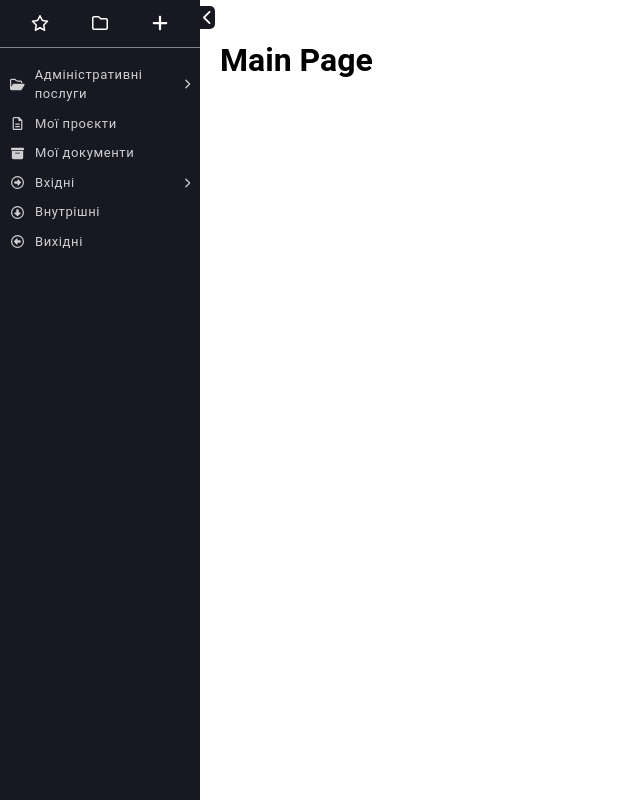
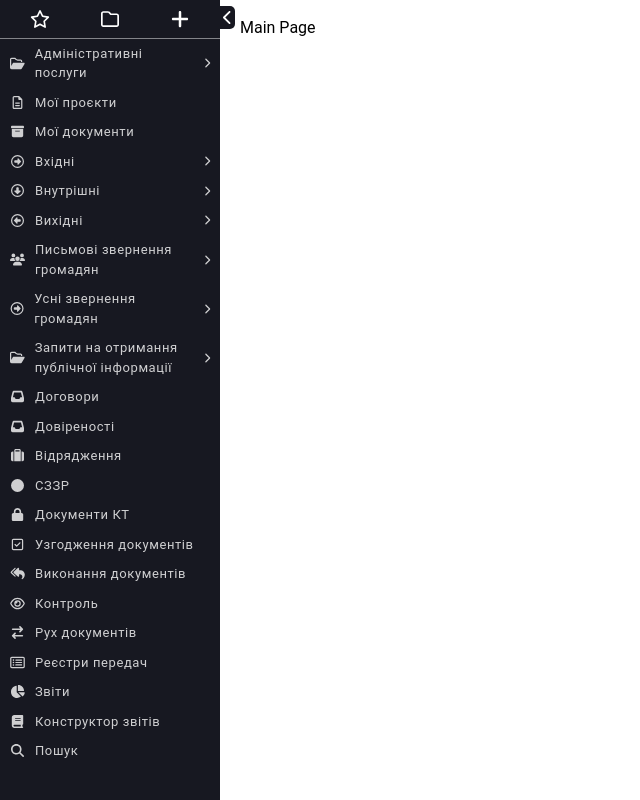
Before and after one commit to radishevskyi/admin-panel, a Next.js app: page / in a window 1280 px wide. Shown: the whole page, without its empty margins (0-640 px from the left). Built offline with nearby package versions, Linux system fonts and the light colour scheme.

Commit message:
initial-sidebar

```diff
--- a/src/shared/assets/styles/globals.css
+++ b/src/shared/assets/styles/globals.css
@@ -1,7 +1,128 @@
+html,
+body,
+div,
+span,
+applet,
+object,
+iframe,
+h1,
+h2,
+h3,
+h4,
+h5,
+h6,
+p,
+blockquote,
+pre,
+a,
+abbr,
+acronym,
+address,
+big,
+cite,
+code,
+del,
+dfn,
+em,
+img,
+ins,
+kbd,
+q,
+s,
+samp,
+small,
+strike,
+strong,
+sub,
+sup,
+tt,
+var,
+b,
+u,
+i,
+center,
+dl,
+dt,
+dd,
+ol,
+ul,
+li,
+fieldset,
+form,
+label,
+legend,
+table,
+caption,
+tbody,
+tfoot,
+thead,
+tr,
+th,
+td,
+article,
+aside,
+canvas,
+details,
+embed,
+figure,
+figcaption,
+footer,
+header,
+hgroup,
+menu,
+nav,
+output,
+ruby,
+section,
+summary,
+time,
+mark,
+audio,
+video {
+  margin: 0;
+  padding: 0;
+  border: 0;
+  font-size: 100%;
+  font: inherit;
+  vertical-align: baseline;
+}
+/* HTML5 display-role reset for older browsers */
+article,
+aside,
+details,
+figcaption,
+figure,
+footer,
+header,
+hgroup,
+menu,
+nav,
+section {
+  display: block;
+}
 body {
+  line-height: 1;
   color: black;
   background: white;
-  margin: 0;
   font-family: Roboto, -apple-system, BlinkMacSystemFont, 'Segoe UI', Roboto,
     'Helvetica Neue', Arial, sans-serif;
 }
+ol,
+ul {
+  list-style: none;
+}
+blockquote,
+q {
+  quotes: none;
+}
+blockquote:before,
+blockquote:after,
+q:before,
+q:after {
+  content: '';
+  content: none;
+}
+table {
+  border-collapse: collapse;
+  border-spacing: 0;
+}
--- a/src/shared/components/sidebar/header.jsx
+++ b/src/shared/components/sidebar/header.jsx
@@ -11,18 +11,18 @@ function Header({ onToggleSidebar, isCollapsed }) {
   };
 
   return (
-    <header className={`header ${isCollapsed ? 'collapsedHeader' : ''}`}>
-      <button className='button'>
+    <header className={`header ${isCollapsed ? 'collapsed-header' : ''}`}>
+      <button className='header-buttons'>
         <FontAwesomeIcon icon={faStar} className='icon' />
       </button>
-      <button className='button'>
-        <FontAwesomeIcon icon={faFolder} className='iconFolder' />
+      <button className='header-buttons'>
+        <FontAwesomeIcon icon={faFolder} className='icon folder' />
       </button>
-      <button className='button'>
+      <button className='header-buttons'>
         <FontAwesomeIcon icon={faPlus} onClick={toggleMenu} className='icon' />
       </button>
       {isMenuOpen && (
-        <div className={`dropdownMenu ${isCollapsed ? 'collapsedMenu' : ''}`}>
+        <div className={`dropdown-menu ${isCollapsed ? 'collapsed-menu' : ''}`}>
           <ul>
             <li>Вихідний документ</li>
             <li>Внутрішній документ</li>
@@ -31,14 +31,12 @@ function Header({ onToggleSidebar, isCollapsed }) {
         </div>
       )}
       <button
-        className={`buttonChevronLeft ${
-          isCollapsed ? 'collapsedPosition' : ''
-        }`}
+        className={`button-collapse ${isCollapsed ? 'collapsed-position' : ''}`}
         onClick={onToggleSidebar}
       >
         <FontAwesomeIcon
           icon={faChevronLeft}
-          className={`chevronIcon ${isCollapsed ? 'is--collapsed' : ''}`}
+          className={`chevron-icon ${isCollapsed ? 'is--collapsed' : ''}`}
         />
       </button>
     </header>
--- a/src/shared/components/sidebar/header.scss
+++ b/src/shared/components/sidebar/header.scss
@@ -2,16 +2,15 @@
   display: flex;
   justify-content: space-around;
   position: relative;
-  padding: 10px;
-}
+  padding: 5px;
 
-.header.collapsedHeader {
+  &.collapsed-header {
     flex-direction: column;
     align-items: center;
     gap: 10px;
   }
 
-.header::after {
+  &::after {
     content: '';
     position: absolute;
     left: 0;
@@ -20,32 +19,64 @@
     height: 0.1px;
     background-color: rgba(255, 255, 255, 0.468);
   }
+}
 
-.button {
+.header-buttons {
   background: none;
   border: none;
   color: white;
   cursor: pointer;
   padding: 4px;
+
+  &:hover {
+    color: #95f4ff;
+  }
 }
 
 .icon {
+  font-size: 20px;
+  width: 20px;
+  height: 20px;
+
+  &.folder {
     font-size: 18px;
     width: 18px;
     height: 18px;
   }
-
-.iconFolder {
-  font-size: 16px;
-  width: 16px;
-  height: 16px;
 }
 
-.button:hover {
-  color: #95f4ff;
+.dropdown-menu {
+  position: absolute;
+  top: 30px;
+  right: -115px;
+  background-color: white;
+  border: 1px solid #1e1f32;
+  border-radius: 3px;
+  width: 160px;
+  z-index: 1000;
+
+  &.collapsed-menu {
+    top: 105px;
+    right: -130px;
   }
 
-.buttonChevronLeft {
+  ul {
+    padding: 3px 0;
+  }
+
+  li {
+    padding: 5px;
+    color: black;
+    cursor: pointer;
+    font-size: 13px;
+
+    &:hover {
+      background-color: rgba(0, 0, 0, 0.09);
+    }
+  }
+}
+
+.button-collapse {
   border: none;
   color: white;
   font-size: 15px;
@@ -57,51 +88,19 @@
   border-top-right-radius: 5px;
   border-bottom-right-radius: 5px;
   padding: 3px;
+
+  &:hover {
+    background-color: rgba(0, 0, 0, 0.575);
+  }
 }
 
-.buttonChevronLeft:hover {
-  background-color: rgba(0, 0, 0, 0.575);
+.collapsed-position {
+  right: -25px;
 }
 
-.collapsedPosition {
-  right: -20px;
-}
-
-.chevronIcon {
+.chevron-icon {
   transition: transform 0.3s;
   &.is--collapsed {
     transform: rotate(180deg);
   }
 }
-
-.dropdownMenu {
-  position: absolute;
-  top: 35px;
-  right: -110px;
-  background-color: white;
-  border: 1px solid #1e1f32;
-  border-radius: 3px;
-  width: 160px;
-}
-
-.dropdownMenu.collapsedMenu {
-  top: 110px;
-  right: -130px;
-}
-
-.dropdownMenu ul {
-  list-style: none;
-  padding: 3px 0;
-  margin: 0;
-}
-
-.dropdownMenu li {
-  padding: 5px;
-  color: black;
-  cursor: pointer;
-  font-size: 13px;
-}
-
-.dropdownMenu li:hover {
-  background-color: rgba(0, 0, 0, 0.09);
-}
--- a/src/shared/components/sidebar/list-item.jsx
+++ b/src/shared/components/sidebar/list-item.jsx
@@ -12,13 +12,13 @@ function ListItem({ id, text, icon, isSidebarCollapsed, subMenu }) {
   return (
     <li className='list-item-container'>
       <div
-        className={`sidebarList ${isSidebarCollapsed ? 'collapsed' : ''}`}
+        className={`sidebar-list-item ${isSidebarCollapsed ? 'collapsed' : ''}`}
         onClick={toggleOpen}
       >
         <FontAwesomeIcon icon={icon} className='icons' />
         {!isSidebarCollapsed && (
           <>
-            <span className='adminServices'>{text}</span>
+            <span className='admin-services'>{text}</span>
             {subMenu && (
               <FontAwesomeIcon
                 icon={faChevronRight}
@@ -30,13 +30,13 @@ function ListItem({ id, text, icon, isSidebarCollapsed, subMenu }) {
       </div>
       {subMenu && (
         <ul
-          className={`subMenu ${isOpen ? 'is--open' : ''} ${
+          className={`submenu ${isOpen ? 'is--open' : ''} ${
             isSidebarCollapsed ? 'is--sidebar-collapsed' : ''
           }`}
         >
           {subMenu.map((subItem) => (
-            <li key={subItem.id} className='sidebarList'>
-              <span className='adminServices'>{subItem.text}</span>
+            <li key={subItem.id} className='sidebar-list-item'>
+              <span className='admin-services'>{subItem.text}</span>
             </li>
           ))}
         </ul>
--- a/src/shared/components/sidebar/list-item.scss
+++ b/src/shared/components/sidebar/list-item.scss
@@ -2,23 +2,69 @@
   position: relative;
 
   &:hover {
-    .subMenu.is--sidebar-collapsed {
+    .submenu.is--sidebar-collapsed {
       display: block;
       position: absolute;
-      left: 20px;
+      left: 30px;
       top: 0;
+      background-color: #1e2131;
+      font-size: 12px;
+      z-index: 1000;
     }
   }
 }
 
-.subMenu {
+.submenu {
   list-style-type: none;
-  padding-left: 15px;
   position: relative;
   display: none;
-  background-color: gray;
+  background-color: rgba(128, 128, 128, 0.11);
 
   &:not(.is--sidebar-collapsed).is--open {
     display: block;
   }
 }
+
+.sidebar-list-item {
+  display: flex;
+  align-items: center;
+  color: rgba(255, 255, 255, 0.797);
+  line-height: 1.5;
+  padding: 5px 10px;
+  letter-spacing: 0.6px;
+  position: relative;
+  user-select: none;
+
+  &:hover {
+    color: white;
+    background-color: rgba(255, 255, 255, 0.112);
+  }
+
+  &.collapsed {
+    padding: 10px;
+
+    &:hover {
+      color: #95f4ff;
+      background: none;
+    }
+  }
+}
+
+.arrow {
+  font-size: 10px;
+  margin-left: auto;
+  transition: transform 0.2s;
+
+  &.open {
+    transform: rotate(90deg);
+  }
+}
+
+.icons {
+  width: 15px;
+}
+
+.admin-services {
+  margin: 0;
+  padding: 0 10px;
+}
--- a/src/shared/components/sidebar/sidebar.jsx
+++ b/src/shared/components/sidebar/sidebar.jsx
@@ -17,12 +17,14 @@ function Sidebar() {
 
   return (
     <>
-      <div className={`sidebar ${isCollapsed ? 'collapsed' : ''}`}>
+      <div className={`sidebar ${isCollapsed ? 'sidebar-collapsed' : ''}`}>
         <Header
           onToggleSidebar={handleCollapseToggle}
           isCollapsed={isCollapsed}
         />
-        <ul className={`navigation ${isCollapsed ? 'collapsed' : ''}`}>
+        <ul
+          className={`sidebar-list ${isCollapsed ? 'sidebar-collapsed' : ''}`}
+        >
           {menuList.map((item) => (
             <ListItem
               text={item.text}
--- a/src/shared/components/sidebar/sidebar.scss
+++ b/src/shared/components/sidebar/sidebar.scss
@@ -1,111 +1,29 @@
 .sidebar {
-  width: 200px;
+  width: 220px;
   background-color: #171821;
   box-sizing: border-box;
-  height: 100%;
+  height: 100vh;
   padding: 0;
-}
 
-.sidebar.collapsed {
+  &.sidebar-collapsed {
     display: flex;
     flex-direction: column;
     align-items: center;
     width: 60px;
   }
+}
 
-.navigation {
-  list-style-type: none;
-  padding: 0;
+.sidebar-list {
   font-size: 13px;
   cursor: pointer;
+  height: calc(100vh - 48px);
+  overflow: auto;
+  scrollbar-width: thin;
+
+  &.sidebar-collapsed {
+    display: flex;
+    flex-direction: column;
+    align-items: center;
+    width: 60px;
   }
-
-.sidebarList {
-  display: flex;
-  align-items: center;
-  color: rgba(255, 255, 255, 0.797);
-  line-height: 1.5;
-  padding: 5px 10px;
-  letter-spacing: 0.6px;
-  position: relative;
-  user-select: none;
 }
-
-.sidebarList:hover {
-  color: white;
-  background-color: rgba(255, 255, 255, 0.112);
-}
-
-.sidebarList.collapsed {
-  padding: 10px;
-}
-
-.sidebarList.collapsed:hover {
-  color: #95f4ff;
-  background: none;
-}
-
-.arrow {
-  font-size: 10px;
-  margin-left: auto;
-  transition: transform 0.2s;
-}
-
-.arrow.open {
-  transform: rotate(90deg);
-}
-
-.icons {
-  width: 15px;
-}
-
-.adminServices {
-  margin: 0;
-  padding: 0 10px;
-}
-
-.collapseButton {
-  background: none;
-  border: none;
-  color: white;
-  font-size: 20px;
-  cursor: pointer;
-  margin: 10px;
-  align-self: flex-end;
-}
-
-.collapseButton:hover {
-  color: #ccc;
-}
-
-.dropdownMenu {
-  position: absolute;
-  top: 140px;
-  left: 50px;
-  background-color: white;
-  border: 1px solid #1e1f32;
-  border-radius: 3px;
-  width: 160px;
-}
-
-.dropdownMenu.collapsedMenu {
-  top: 110px;
-  right: -130px;
-}
-
-.dropdownMenu ul {
-  list-style: none;
-  padding: 3px 0;
-  margin: 0;
-}
-
-.dropdownMenu li {
-  padding: 5px;
-  color: black;
-  cursor: pointer;
-  font-size: 13px;
-}
-
-.dropdownMenu li:hover {
-  background-color: rgba(0, 0, 0, 0.09);
-}
--- a/src/shared/constants/menuList.js
+++ b/src/shared/constants/menuList.js
@@ -1,10 +1,25 @@
-import { faArchive } from '@fortawesome/free-solid-svg-icons';
+import {
+  faArchive,
+  faBook,
+  faCircle,
+  faExchange,
+  faInbox,
+  faLock,
+  faPieChart,
+  faReplyAll,
+  faSearch,
+  faSuitcase,
+  faUsers,
+} from '@fortawesome/free-solid-svg-icons';
 import {
   faFolderOpen,
   faArrowAltCircleRight,
   faArrowAltCircleDown,
   faArrowAltCircleLeft,
   faFileAlt,
+  faCheckSquare,
+  faEye,
+  faListAlt,
 } from '@fortawesome/free-regular-svg-icons';
 
 const menuList = [
@@ -27,15 +42,96 @@ const menuList = [
     icon: faArrowAltCircleRight,
     text: 'Вхідні',
     subMenu: [
-      { id: 1.1, text: 'Зареєстровані' },
-      { id: 1.2, text: 'На редагуванні' },
-      { id: 1.3, text: 'Мені на розгляд' },
-      { id: 1.4, text: 'Розглянуті мною' },
-      { id: 1.4, text: 'Повернуті з розгляду' },
+      { id: 4.1, text: 'Зареєстровані' },
+      { id: 4.2, text: 'На редагуванні' },
+      { id: 4.3, text: 'Мені на розгляд' },
+      { id: 4.4, text: 'Розглянуті мною' },
+      { id: 4.5, text: 'Повернуті з розгляду' },
     ],
   },
-  { id: 5, icon: faArrowAltCircleDown, text: 'Внутрішні' },
-  { id: 6, icon: faArrowAltCircleLeft, text: 'Вихідні' },
+  {
+    id: 5,
+    icon: faArrowAltCircleDown,
+    text: 'Внутрішні',
+    subMenu: [
+      { id: 5.1, text: 'Зареєстровані' },
+      { id: 5.2, text: 'На редагуванні' },
+      { id: 5.3, text: 'Мені на розгляд' },
+      { id: 5.4, text: 'Повернуті з розгляду' },
+      { id: 5.5, text: 'Повернуті з реєстрації' },
+      { id: 5.6, text: 'Мені на підприсання' },
+      { id: 5.7, text: 'Мені на узгодження' },
+      { id: 5.8, text: 'Мені на візування' },
+      { id: 5.9, text: 'Узгоджені мною' },
+      { id: 5.11, text: 'Розглянуті мною' },
+    ],
+  },
+  {
+    id: 6,
+    icon: faArrowAltCircleLeft,
+    text: 'Вихідні',
+    subMenu: [
+      { id: 6.1, text: 'Зареєстровані' },
+      { id: 6.2, text: 'На редагуванні' },
+      { id: 6.3, text: 'Повернуті з реєстрації' },
+      { id: 6.4, text: 'Мені на підприсання' },
+      { id: 6.5, text: 'Мені на узгодження' },
+      { id: 6.6, text: 'Мені на візування' },
+      { id: 6.7, text: 'Узгоджені мною' },
+      { id: 6.8, text: 'Повернуті з узгодження' },
+      { id: 6.9, text: 'Відмінені' },
+    ],
+  },
+  {
+    id: 7,
+    icon: faUsers,
+    text: 'Письмові звернення громадян',
+    subMenu: [
+      { id: 7.1, text: 'Зареєстровані' },
+      { id: 7.2, text: 'На редагуванні' },
+      { id: 7.3, text: 'Мені на розгляд' },
+      { id: 7.4, text: 'Розглянуті мною' },
+      { id: 7.5, text: 'Повернуті з розгляду' },
+    ],
+  },
+  {
+    id: 8,
+    icon: faArrowAltCircleRight,
+    text: 'Усні звернення громадян',
+    subMenu: [
+      { id: 8.1, text: 'Зареєстровані' },
+      { id: 8.2, text: 'На редагуванні' },
+      { id: 8.3, text: 'Мені на розгляд' },
+      { id: 8.4, text: 'Мені на виконання' },
+      { id: 8.5, text: 'Мені на виконання - співвиконавець' },
+      { id: 8.6, text: 'Розглянуті мною' },
+    ],
+  },
+  {
+    id: 9,
+    icon: faFolderOpen,
+    text: 'Запити на отримання публічної інформації',
+    subMenu: [
+      { id: 9.1, text: 'Зареєстровані' },
+      { id: 9.2, text: 'На редагуванні' },
+      { id: 9.3, text: 'Мені на розгляд' },
+      { id: 9.4, text: 'Розглянуті мною' },
+      { id: 9.5, text: 'Повернуті з розгляду' },
+    ],
+  },
+  { id: 10, icon: faInbox, text: 'Договори' },
+  { id: 11, icon: faInbox, text: 'Довіреності' },
+  { id: 12, icon: faSuitcase, text: 'Відрядження' },
+  { id: 13, icon: faCircle, text: 'СЗЗР' },
+  { id: 14, icon: faLock, text: 'Документи КТ' },
+  { id: 15, icon: faCheckSquare, text: 'Узгодження документів' },
+  { id: 16, icon: faReplyAll, text: 'Виконання документів' },
+  { id: 17, icon: faEye, text: 'Контроль' },
+  { id: 18, icon: faExchange, text: 'Рух документів' },
+  { id: 19, icon: faListAlt, text: 'Реєстри передач' },
+  { id: 20, icon: faPieChart, text: 'Звіти' },
+  { id: 21, icon: faBook, text: 'Конструктор звітів' },
+  { id: 22, icon: faSearch, text: 'Пошук' },
 ];
 
 export default menuList;
```
Lines whose indentation alone changed are shown as unchanged.
